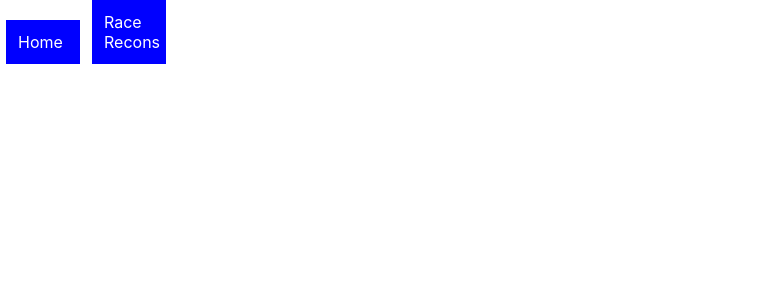
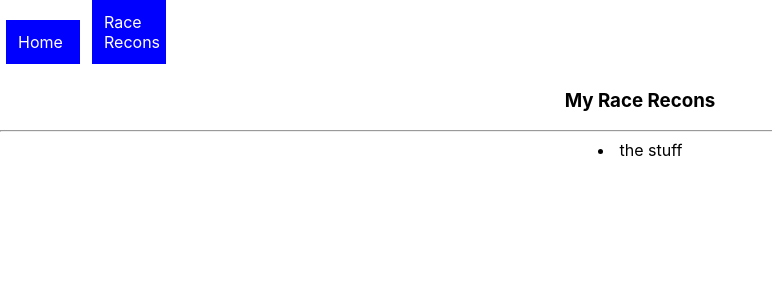
Before and after one commit to vanessawagner/recon-app, a React (Create React App) app: page /recons in a window 1280 px wide. Shown: the top 300 px of the page, without its empty margins (0-772 px from the left). Built offline with nearby package versions, Linux system fonts and the light colour scheme; data requests are answered from the project's data file.

Commit message:
Link to Race Recon Page without error

```diff
--- a/src/App.js
+++ b/src/App.js
@@ -11,8 +11,8 @@
       <Navigation />
       <div className="App">
         <Routes>
-        <Route path="/" element={<Home />} />
-          <Route path="/recons" component={<Recons />} />
+          <Route path="/" element={<Home />} />
+          <Route path="/recons" element={<Recons />} />
         </Routes>
       </div>
     </Router>
--- a/src/Navigation.js
+++ b/src/Navigation.js
@@ -1,6 +1,4 @@
 import React from "react";
-
-/* Add NavLink to import */
 import { NavLink } from "react-router-dom";
 
 /* Add basic styling for NavLinks */
--- a/src/Recons.js
+++ b/src/Recons.js
@@ -8,12 +8,19 @@
         .then(res => res.json())
         .then(data => {
             console.log(data)
+            setRecons(data)
         })
     }, [])
 
+    const reconsList = recons.map(r => <li>{r.stuff}</li>)
+
+
   return (
     <div>
-        Recons
+        <h3>My Race Recons</h3>
+        <hr/>
+        {reconsList}
+        <br/>
     </div>
   )
 }
```
